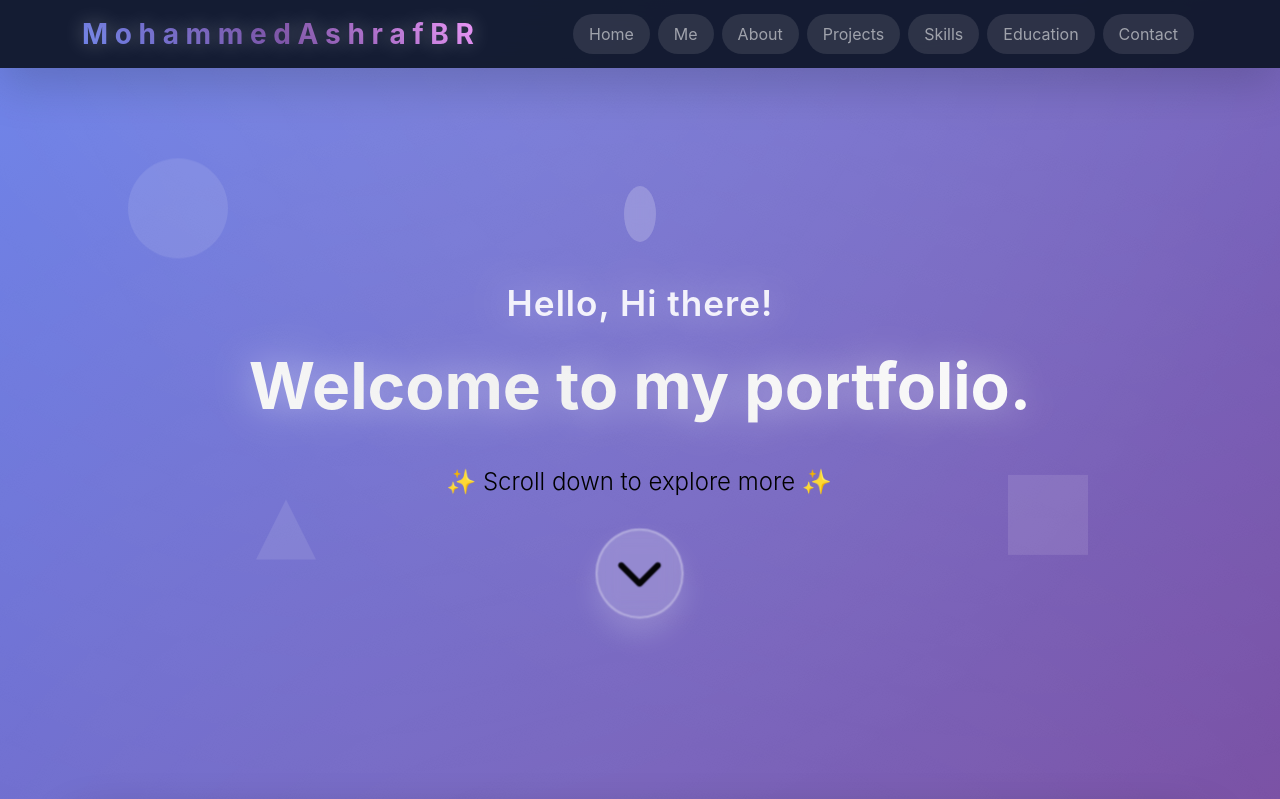
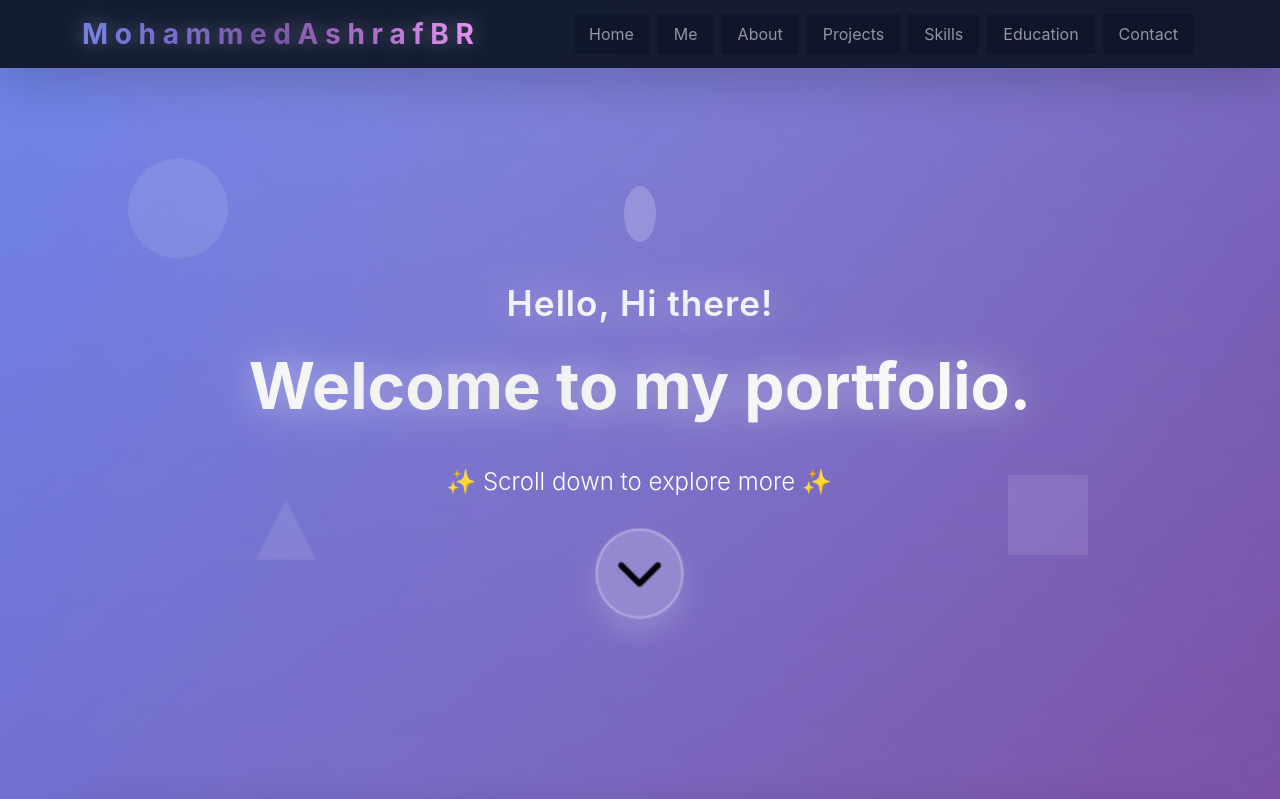
Before and after one commit to ashrafashru007/my-portfolio, a Django app: template home/templates/home/home.html in a window 1280 px wide. Shown: the top 799 px of the page. Run offline with Django 5.2, Linux system fonts and the light colour scheme; the template is opened without the code that fills it: values that come from a table or form of the project are taken from there, others are empty; data comes from the database, SQL or seed files in the repository; parts of the project's set-up code (start-up, migrations or seed data) failed here and were passed over.

Commit message:
latest commit

```diff
--- a/home/templates/home/home.html
+++ b/home/templates/home/home.html
@@ -17,49 +17,51 @@
     </button>
 
     <div class="collapse navbar-collapse justify-content-end brand-jump" id="navbarNav">
+      <br>
       <ul class="navbar-nav">
         <li class="nav-item mx-1">
-          <a class="nav-link px-3 py-2 rounded-pill position-relative overflow-hidden" href="#welcome"
-             style="transition: all 0.3s ease; background: rgba(255,255,255,0.1);">
+          <a class="nav-link px-3 py-2 box-pill position-relative overflow-hidden" href="#welcome"
+             style="transition: all 0.3s ease; background: rgba(15, 23, 42, 0.95);">
             <span style="position: relative; z-index: 2;">Home</span>
           </a>
         </li>
         <li class="nav-item mx-1">
-          <a class="nav-link px-3 py-2 rounded-pill position-relative overflow-hidden" href="#hero"
-             style="transition: all 0.3s ease; background: rgba(255,255,255,0.1);">
+          <a class="nav-link px-3 py-2 box-pill position-relative overflow-hidden" href="#hero"
+             style="transition: all 0.3s ease; background: rgba(15, 23, 42, 0.95);">
             <span style="position: relative; z-index: 2;">Me</span>
           </a>
         </li>
         <li class="nav-item mx-1">
-          <a class="nav-link px-3 py-2 rounded-pill position-relative overflow-hidden" href="#about"
-             style="transition: all 0.3s ease; background: rgba(255,255,255,0.1);">
+          <a class="nav-link px-3 py-2 box-pill position-relative overflow-hidden" href="#about"
+             style="transition: all 0.3s ease; background: rgba(15, 23, 42, 0.95);">
             <span style="position: relative; z-index: 2;">About</span>
           </a>
         </li>
         <li class="nav-item mx-1">
-          <a class="nav-link px-3 py-2 rounded-pill position-relative overflow-hidden" href="#projects"
-             style="transition: all 0.3s ease; background: rgba(255,255,255,0.1);">
+          <a class="nav-link px-3 py-2 box-pill position-relative overflow-hidden" href="#projects"
+             style="transition: all 0.3s ease; background: rgba(15, 23, 42, 0.95);">
             <span style="position: relative; z-index: 2;">Projects</span>
           </a>
         </li>
         <li class="nav-item mx-1">
-          <a class="nav-link px-3 py-2 rounded-pill position-relative overflow-hidden" href="#skills"
-             style="transition: all 0.3s ease; background: rgba(255,255,255,0.1);">
+          <a class="nav-link px-3 py-2 box-pill position-relative overflow-hidden" href="#skills"
+             style="transition: all 0.3s ease; background: rgba(15, 23, 42, 0.95);">
             <span style="position: relative; z-index: 2;">Skills</span>
           </a>
         </li>
         <li class="nav-item mx-1">
-          <a class="nav-link px-3 py-2 rounded-pill position-relative overflow-hidden" href="#education"
-             style="transition: all 0.3s ease; background: rgba(255,255,255,0.1);">
+          <a class="nav-link px-3 py-2 box-pill position-relative overflow-hidden" href="#education"
+             style="transition: all 0.3s ease; background: rgba(15, 23, 42, 0.95);">
             <span style="position: relative; z-index: 2;">Education</span>
           </a>
         </li>
         <li class="nav-item mx-1">
-          <a class="nav-link px-3 py-2 rounded-pill position-relative overflow-hidden" href="#contact"
-             style="transition: all 0.3s ease; background: rgba(255,255,255,0.1);">
+          <a class="nav-link px-3 py-2 box-pill position-relative overflow-hidden" href="#contact"
+             style="transition: all 0.3s ease; background: rgba(15, 23, 42, 0.95);">
             <span style="position: relative; z-index: 2;">Contact</span>
           </a>
         </li>
+        <br>
       </ul>
     </div>
   </div>
@@ -93,7 +95,7 @@
     </h1>
   </div>
   <div class="position-relative" style="z-index: 2;">
-    <p class="lead scroll-text fs-4 mt-4" style="color: black;">
+    <p class="lead scroll-text fs-4 mt-4" style="color: white">
       ✨ Scroll down to explore more ✨
     </p>
     <a href="#hero" class="scroll-down mt-3 d-inline-block p-3 rounded-circle"
```
